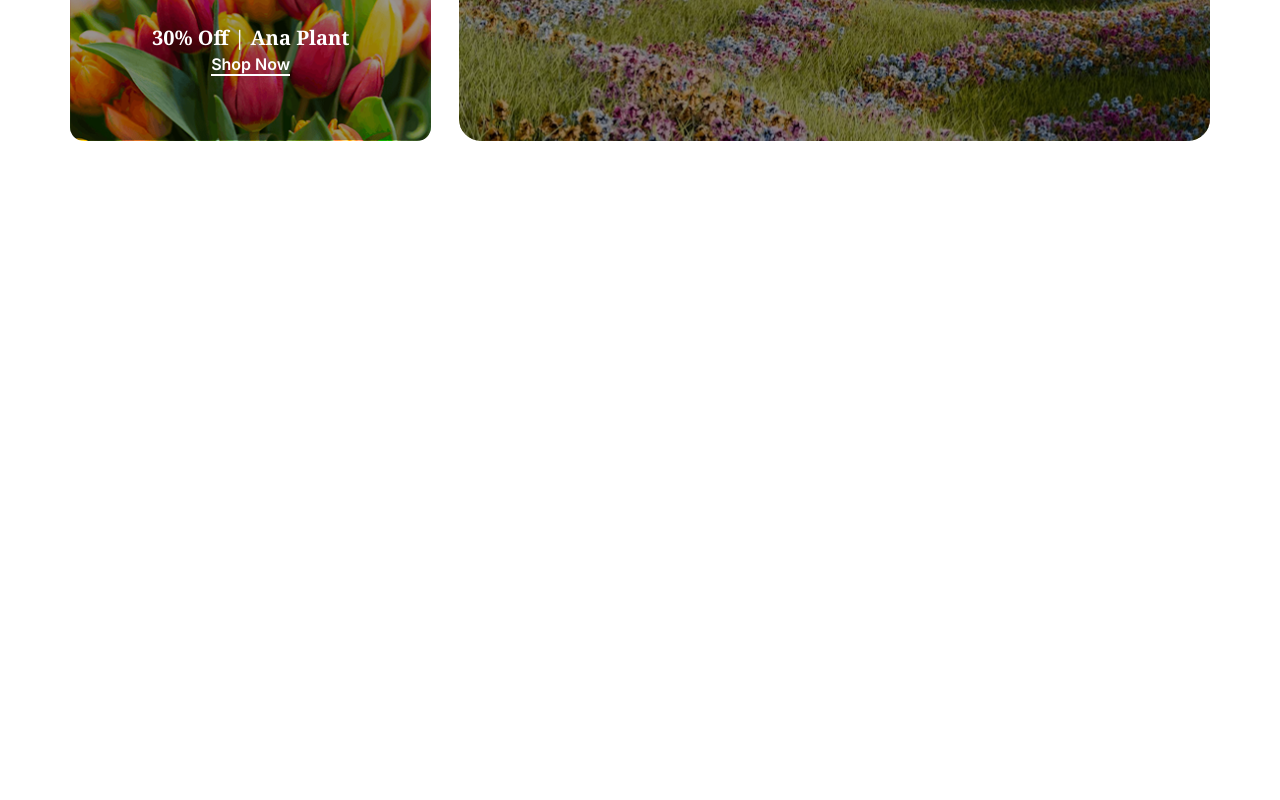
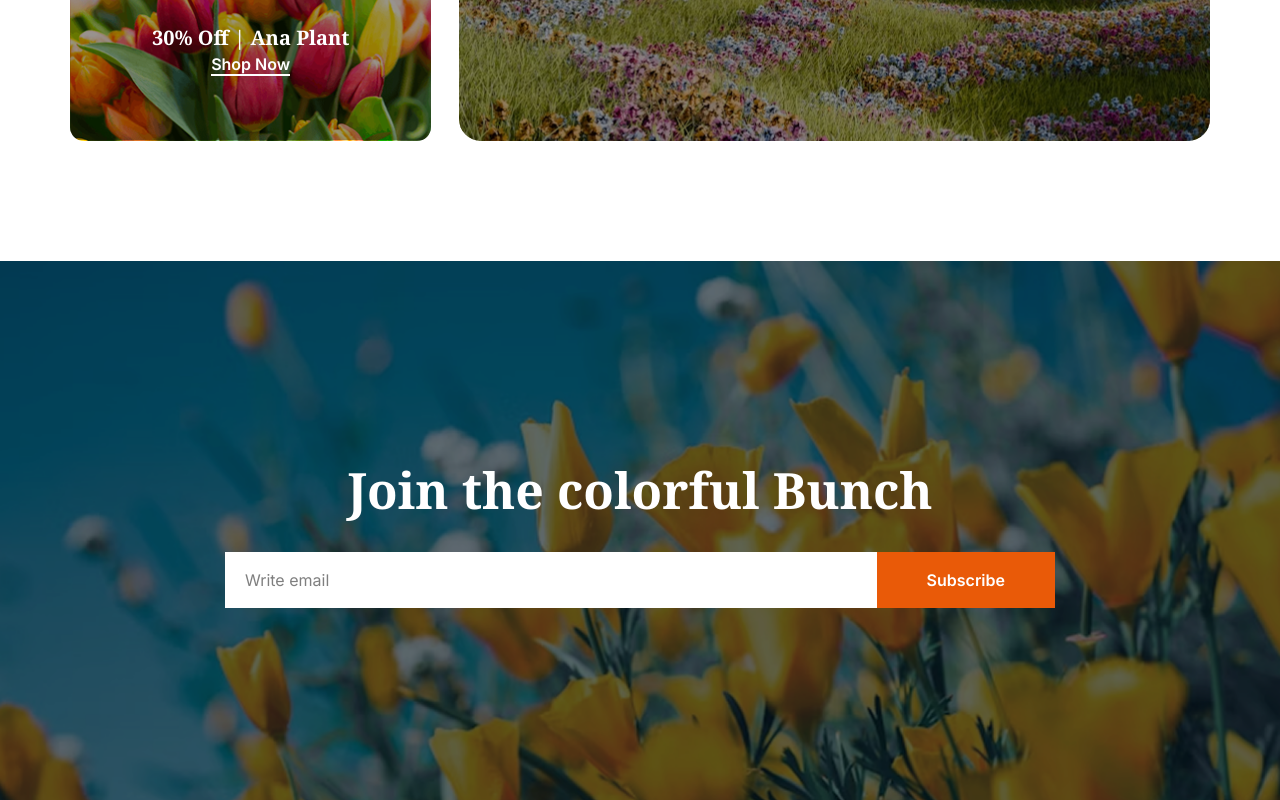
Before and after one commit to Dsx7/PH-A-02, a plain HTML site: page index.html in a window 1280 px wide. Shown: the part 3372-4172 px from the top of the page. Before the commit the page ends 3633 px from the top, so only its background shows below. Drawn offline with nearby package versions, Linux system fonts and the light colour scheme.

Commit message:
Newsletter section added

```diff
--- a/index.html
+++ b/index.html
@@ -178,6 +178,19 @@
             </div>
             </section>
     </main>
+    <!-- Newsletter -->
+      <section class="bg-[url('./assets/news-letter-bg.png')] bg-center bg-cover">
+        <div class="py-48 bg-black/40">
+            <div class="max-w-[830px] mx-auto text-center">
+                <h3 class="text-white font-bold text-[50px] mb-6">Join the colorful Bunch</h3>
+                <div class="flex">
+                    <input class="w-full bg-white px-5 py-4" type="text" placeholder="Write email">
+                    <button
+                        class="text-white text-base font-semibold px-[50px] py-4 bg-[#E95A08] cursor-pointer">Subscribe</button>
+                </div>
+            </div>
+        </div>
+    </section>
 </body>
 
 </html>
```
